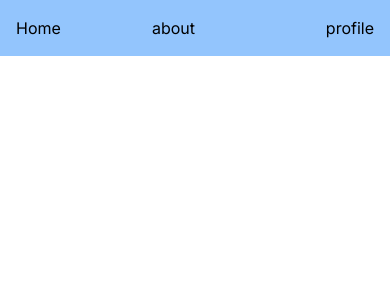
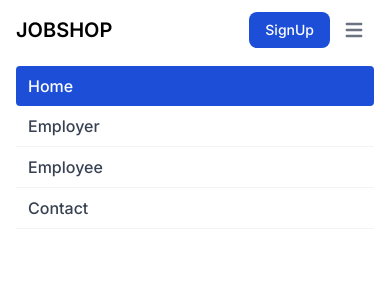
Before and after one commit to Bipin7giri/job-shop-WebPage, a Next.js app: page / in a window 390 px wide. Shown: the top 300 px of the page. Built offline with nearby package versions, Linux system fonts and the light colour scheme.

Commit message:
nav bar edited

```diff
--- a/app/components/NavBar/page.tsx
+++ b/app/components/NavBar/page.tsx
@@ -1,41 +1,116 @@
 import Link from "next/link";
-import { useState } from "react";
-import LoginPage from "@/app/login/page";
 const Navbar: React.FC = () => {
-  const [modal, setModal] = useState(false);
-  const onModalOpen = () => {
-    setModal(true);
-  };
-  const onModalClose = () => {
-    setModal(false);
-  };
+  return (
+    <nav className="bg-white border-gray-200 py-2.5 dark:bg-gray-900">
+      <div className="flex flex-wrap items-center justify-between max-w-screen-xl px-4       mx-auto">
+        <Link href="/" className="flex items-center">
+          <span className="self-center text-xl font-semibold whitespace-nowrap dark:text-white">
+            JOBSHOP
+          </span>
+        </Link>
+        <div className="flex items-center lg:order-2">
+          <div className="hidden mt-2 mr-4 sm:inline-block">
+            <span></span>
+          </div>
 
-  return (
-    <nav
-      className="flex
-      p-4 items-center  bg-blue-300  md:m-auto sm:m-auto"
+          <Link
+            href="signUp"
+            className="text-white bg-blue-700 hover:bg-blue-800 focus:ring-4 focus:ring-purple-300 font-medium rounded-lg text-sm px-4 lg:px-5 py-2 lg:py-2.5 sm:mr-2 lg:mr-0 dark:bg-blue-600 dark:hover:bg-blue-700 focus:outline-none dark:focus:ring-blue-800"
           >
-      <ul className="flex  justify-between w-1/2">
-        {/* left */}
+            SignUp
+          </Link>
+
+          <button
+            data-collapse-toggle="mobile-menu-2"
+            type="button"
+            className="inline-flex items-center p-2 ml-1 text-sm text-gray-500 rounded-lg lg:hidden hover:bg-gray-100 focus:outline-none focus:ring-2 focus:ring-gray-200 dark:text-gray-400 dark:hover:bg-gray-700 dark:focus:ring-gray-600"
+            aria-controls="mobile-menu-2"
+            aria-expanded="true"
+          >
+            <span className="sr-only">Open main menu</span>
+            <svg
+              className="w-6 h-6"
+              fill="currentColor"
+              viewBox="0 0 20 20"
+              xmlns="http://www.w3.org/2000/svg"
+            >
+              <path
+                fill-rule="evenodd"
+                d="M3 5a1 1 0 011-1h12a1 1 0 110 2H4a1 1 0 01-1-1zM3 10a1 1 0 011-1h12a1 1 0 110 2H4a1 1 0 01-1-1zM3 15a1 1 0 011-1h12a1 1 0 110 2H4a1 1 0 01-1-1z"
+                clip-rule="evenodd"
+              ></path>
+            </svg>
+            <svg
+              className="hidden w-6 h-6"
+              fill="currentColor"
+              viewBox="0 0 20 20"
+              xmlns="http://www.w3.org/2000/svg"
+            >
+              <path
+                fill-rule="evenodd"
+                d="M4.293 4.293a1 1 0 011.414 0L10 8.586l4.293-4.293a1 1 0 111.414 1.414L11.414 10l4.293 4.293a1 1 0 01-1.414 1.414L10 11.414l-4.293 4.293a1 1 0 01-1.414-1.414L8.586 10 4.293 5.707a1 1 0 010-1.414z"
+                clip-rule="evenodd"
+              ></path>
+            </svg>
+          </button>
+        </div>
+        <div
+          className="items-center justify-between w-full lg:flex lg:w-auto lg:order-1"
+          id="mobile-menu-2"
+        >
+          <ul className="flex flex-col mt-4 font-medium lg:flex-row lg:space-x-8 lg:mt-0">
             <li>
-          <Link href="/">
-            <ul>Home</ul>
+              <Link
+                href="#"
+                className="block py-2 pl-3 pr-4 text-white bg-blue-700 rounded lg:bg-transparent lg:text-blue-700 lg:p-0 dark:text-white"
+                aria-current="page"
+              >
+                Home
               </Link>
             </li>
             <li>
-          <Link href="/about">
-            <ul>about</ul>
+              <Link
+                href="#"
+                className="block py-2 pl-3 pr-4 text-gray-700 border-b border-gray-100 hover:bg-gray-50 lg:hover:bg-transparent lg:border-0 lg:hover:text-blue-700 lg:p-0 dark:text-gray-400 lg:dark:hover:text-white dark:hover:bg-gray-700 dark:hover:text-white lg:dark:hover:bg-transparent dark:border-gray-700"
+              >
+                Employer
+              </Link>
+            </li>
+            <li>
+              <Link
+                href="#"
+                className="block py-2 pl-3 pr-4 text-gray-700 border-b border-gray-100 hover:bg-gray-50 lg:hover:bg-transparent lg:border-0 lg:hover:text-blue-700 lg:p-0 dark:text-gray-400 lg:dark:hover:text-white dark:hover:bg-gray-700 dark:hover:text-white lg:dark:hover:bg-transparent dark:border-gray-700"
+              >
+                Employee
+              </Link>
+            </li>
+            {/* <li>
+              <Link
+                href="#"
+                className="block py-2 pl-3 pr-4 text-gray-700 border-b border-gray-100 hover:bg-gray-50 lg:hover:bg-transparent lg:border-0 lg:hover:text-purple-700 lg:p-0 dark:text-gray-400 lg:dark:hover:text-white dark:hover:bg-gray-700 dark:hover:text-white lg:dark:hover:bg-transparent dark:border-gray-700"
+              >
+                Features
+              </Link>
+            </li> */}
+            {/* <li>
+              <Link
+                href="#"
+                className="block py-2 pl-3 pr-4 text-gray-700 border-b border-gray-100 hover:bg-gray-50 lg:hover:bg-transparent lg:border-0 lg:hover:text-purple-700 lg:p-0 dark:text-gray-400 lg:dark:hover:text-white dark:hover:bg-gray-700 dark:hover:text-white lg:dark:hover:bg-transparent dark:border-gray-700"
+              >
+                Team
+              </Link>
+            </li> */}
+            <li>
+              <Link
+                href="#"
+                className="block py-2 pl-3 pr-4 text-gray-700 border-b border-gray-100 hover:bg-gray-50 lg:hover:bg-transparent lg:border-0 lg:hover:text-purple-700 lg:p-0 dark:text-gray-400 lg:dark:hover:text-white dark:hover:bg-gray-700 dark:hover:text-white lg:dark:hover:bg-transparent dark:border-gray-700"
+              >
+                Contact
               </Link>
             </li>
           </ul>
-      {/* right */}
-      <ul className="flex justify-end w-1/2 cursor-pointer">
-        <li onClick={onModalOpen}>
-          {" "}
-          <ul>profile</ul>
-        </li>
-      </ul>
-      {modal && <LoginPage showModal={true} closeModal={onModalClose} />}
+        </div>
+      </div>
     </nav>
   );
 };
--- a/app/login/page.tsx
+++ b/app/login/page.tsx
@@ -1,15 +1,12 @@
 "use client";
 import Link from "next/link";
 import React, { useEffect } from "react";
-import { useRouter } from "next/navigation";
-import axios from "axios";
 import { IoClose } from "react-icons/io5";
 interface propsLogin {
   showModal: boolean;
   closeModal: () => void;
 }
 const LoginPage: React.FC<propsLogin> = ({ showModal, closeModal }) => {
-  const router = useRouter();
   const [user, setUser] = React.useState({ email: "", password: "" });
 
   const [buttonDisabled, setButtonDisabled] = React.useState(false);
@@ -108,14 +105,14 @@ const LoginPage: React.FC<propsLogin> = ({ showModal, closeModal }) => {
                     {loading ? "logging in....." : "Login"}
                   </button>
 
-                  <Link href="/signUp">
+                  {/* <Link href="/signUp">
                     <p className="mt-10">
                       Do not have an account yet?
                       <span className="font-bold text-green-600 ml-2 cursor-pointer underline">
                         Register your free account now
                       </span>
                     </p>
-                  </Link>
+                  </Link> */}
 
                   <Link href="/">
                     <h3 className="m-8 opacity-50">
--- a/app/signUp/page.tsx
+++ b/app/signUp/page.tsx
@@ -1,7 +1,16 @@
 "use client";
 import Link from "next/link";
 import React, { useEffect } from "react";
+import LoginPage from "../login/page";
 const SignUpPage: React.FC = () => {
+  const [modal, setModal] = React.useState(false);
+  const onModalOpen = () => {
+    setModal(true);
+  };
+  const onModalClose = () => {
+    setModal(false);
+  };
+
   const [user, setUser] = React.useState({
     username: "",
     email: "",
@@ -63,15 +72,13 @@ const SignUpPage: React.FC = () => {
         {buttonDisabled ? "Sign Up" : "Register My Account Now"}
       </button>
 
-      {/* <Link href="/login">
-        <p className="mt-10">
-          Do you have a free account already?{" "}
-          <span className="font-bold text-green-600 ml-2 cursor-pointer underline">
-            Login to your account
-          </span>
-        </p>
-      </Link> */}
-
+      <p onClick={onModalOpen} className="mt-10">
+        Do you have a free account already?{" "}
+        <span className="font-bold text-green-600 ml-2 cursor-pointer underline">
+          Login to your account
+        </span>
+      </p>
+      {modal && <LoginPage showModal={true} closeModal={onModalClose} />}
       <Link href="/">
         <h3 className="mt-8 opacity-50">
           <p className="inline mr-1"> Back to the Homepage</p>
```
Also changed, not shown: 1 other file (tests, documents, lock files or other folders). Lines whose indentation alone changed are shown as unchanged.
